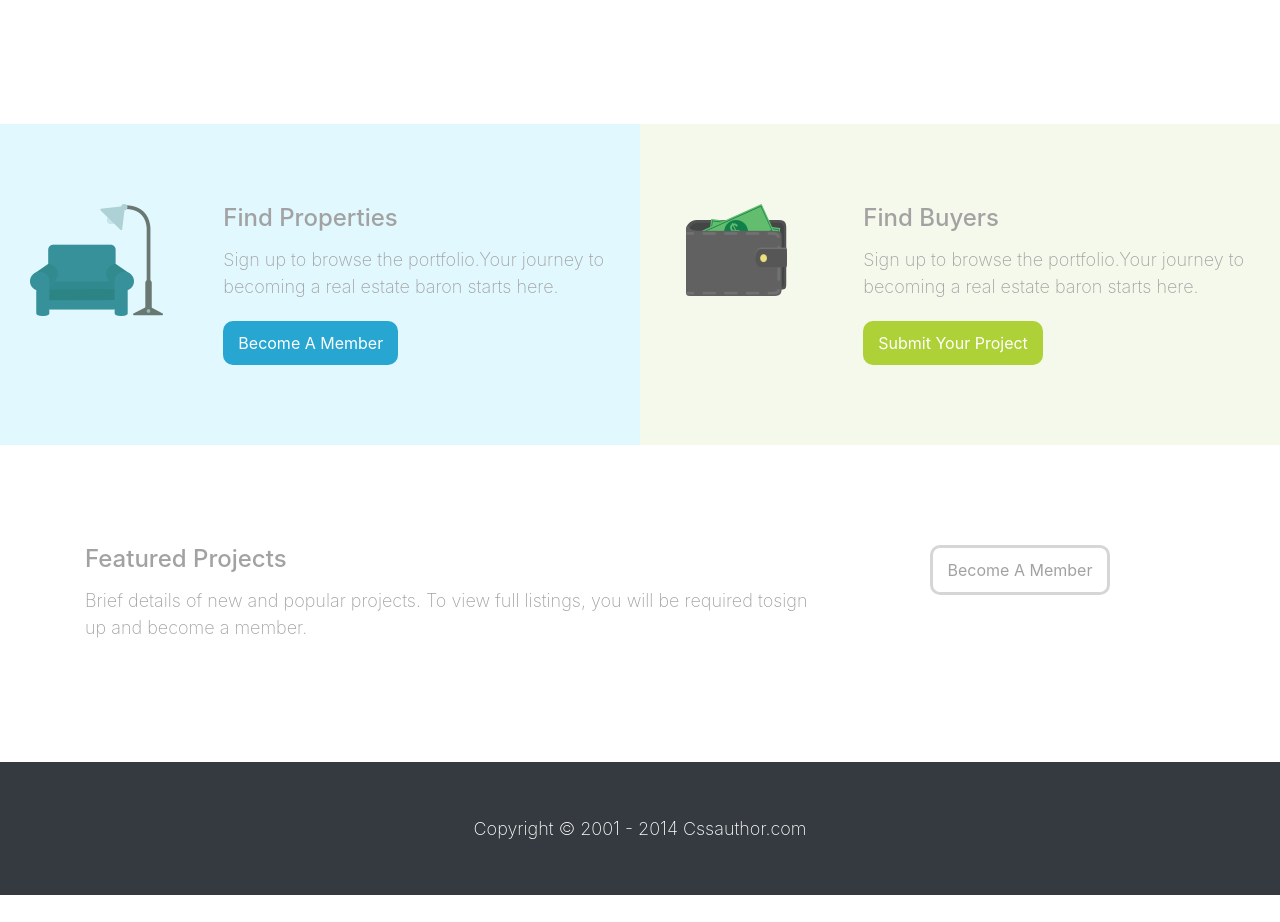
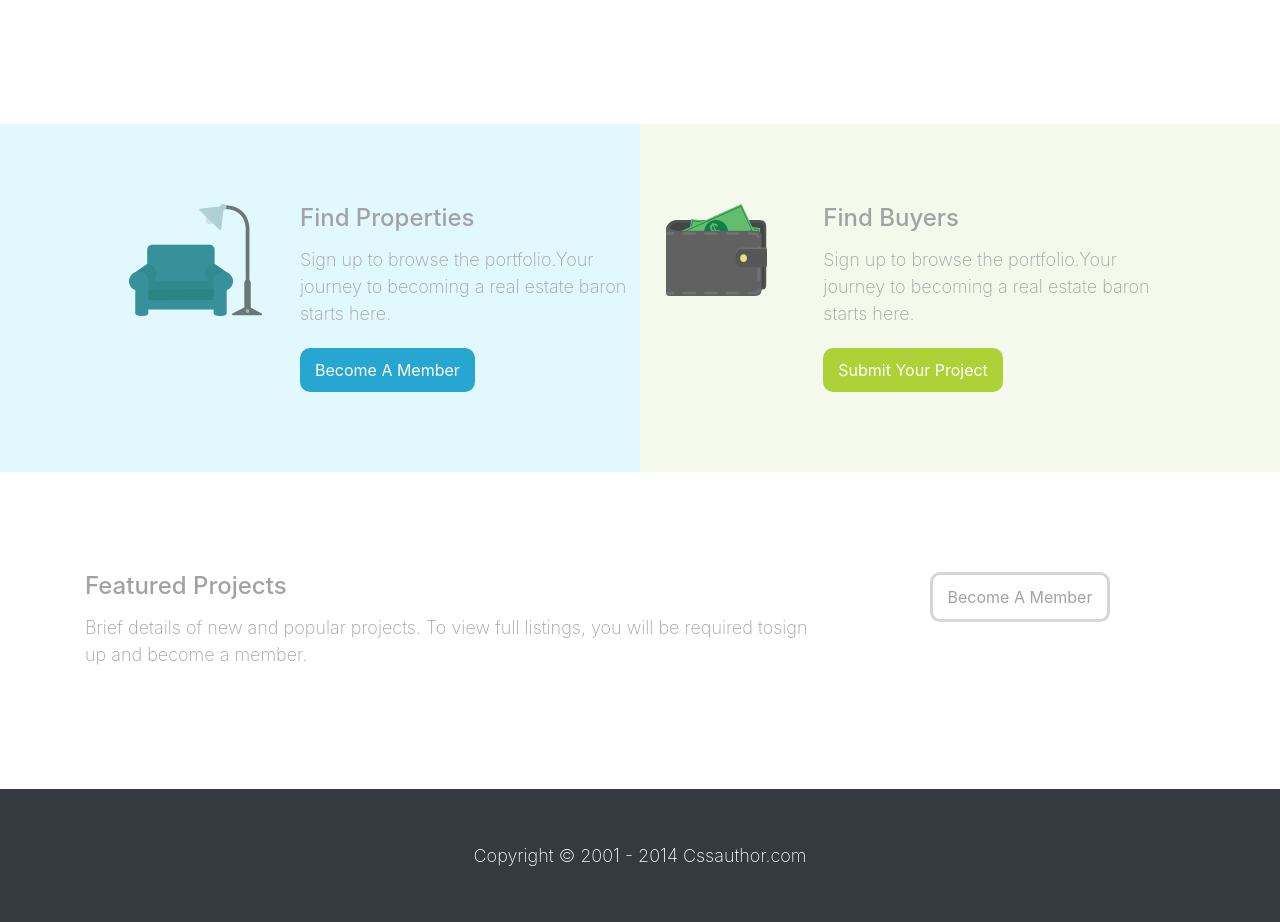
Before and after one commit to tanvir214/ct, a plain HTML site: page index.html in a window 1280 px wide. Shown: the part 1040-1962 px from the top of the page. Before the commit the page ends 1935 px from the top, so only its background shows below. Drawn offline with Linux system fonts and the light colour scheme; a script that the page names is missing.

Commit message:
Add files via upload

```diff
--- a/css/style.css
+++ b/css/style.css
@@ -86,6 +86,8 @@ p {
 .properties {
 	background: #e2f8ff;
     padding: 80px 0;
+    padding-left: 120px;
+    padding-right: 10px;
 }
 
 .properties p {
@@ -95,6 +97,7 @@ p {
 .buyer {
 	background-color: #f5f9eb;
 	padding: 80px 0;
+	padding-right: 120px;
 }
 
 .buyer p {
```
